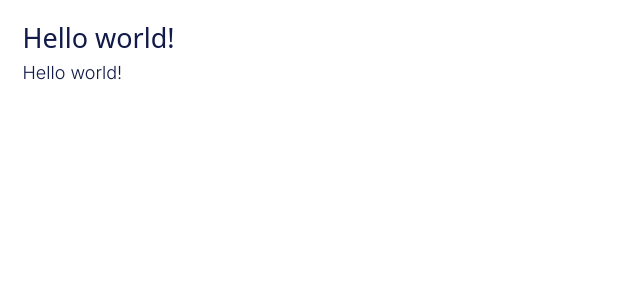
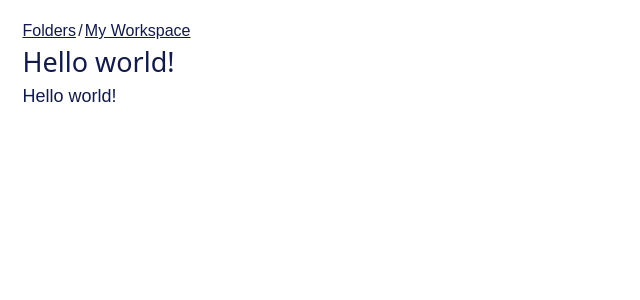
Before and after one commit to kaihenthorniwane/list-webapp, a Next.js app: page / in a window 1280 px wide. Shown: the top 300 px of the page, without its empty margins (0-640 px from the left). Built offline with nearby package versions, Linux system fonts and the light colour scheme; a web font is replaced by a local one.

Commit message:
Add Fonts and Styles

```diff
--- a/src/app/layout.js
+++ b/src/app/layout.js
@@ -1,17 +1,14 @@
-import { Inter } from "next/font/google";
 import "./globals.css";
 
-const inter = Inter({ subsets: ["latin"] });
-
 export const metadata = {
-  title: "Create Next App",
-  description: "Generated by create next app",
+  title: "List React App",
+  description: "React project by Kai Henthorn-Iwane",
 };
 
 export default function RootLayout({ children }) {
   return (
     <html lang="en">
-      <body className={inter.className}>{children}</body>
+      <body>{children}</body>
     </html>
   );
 }
--- a/src/app/page.js
+++ b/src/app/page.js
@@ -1,9 +1,20 @@
-import Breadcrumbs from "@/components/Breadcrumbs";
+import Breadcrumbs from "@/components/Navigation/Breadcrumbs";
 
 export default function Home() {
   return (
     <main className="py-4 px-5">
-      <Breadcrumbs crumbNameAndLinkArray={[["Folders", "/folders"]]} />
+      <Breadcrumbs
+        crumbNameAndLinkArray={[
+          {
+            link: "/folders",
+            name: "Folders",
+          },
+          {
+            link: "/my-workspace",
+            name: "My Workspace",
+          },
+        ]}
+      />
       <h1 className="font-header text-24">Hello world!</h1>
       <p>Hello world!</p>
     </main>
--- a/src/components/Breadcrumbs.jsx
+++ /dev/null
@@ -1,8 +0,0 @@
-import React from "react";
-import Link from "next/link";
-
-const Breadcrumbs = ({ crumbNameAndLinkArray }) => {
-  return <div></div>;
-};
-
-export default Breadcrumbs;
--- /dev/null
+++ b/src/components/Navigation/Breadcrumbs.jsx
@@ -0,0 +1,19 @@
+import React from "react";
+import Link from "next/link";
+
+const Breadcrumbs = ({ crumbNameAndLinkArray }) => {
+  return (
+    <div className="text-16 flex gap-0.5">
+      {crumbNameAndLinkArray.map((nameAndLink, index) => (
+        <React.Fragment key={index}>
+          <Link href={nameAndLink.link} style={{ textDecoration: "underline" }}>
+            {nameAndLink.name}
+          </Link>
+          {index != crumbNameAndLinkArray.length - 1 && <span>/</span>}
+        </React.Fragment>
+      ))}
+    </div>
+  );
+};
+
+export default Breadcrumbs;
--- a/tailwind.config.js
+++ b/tailwind.config.js
@@ -17,6 +17,7 @@ module.exports = {
         38: "2.375rem", // 38px
         32: "2rem", // 32px
         24: "1.5rem", // 24px
+        16: ".89rem", //16px
         14: "0.875rem", // 14px
         12: "0.75rem", // 12px
       },
```
